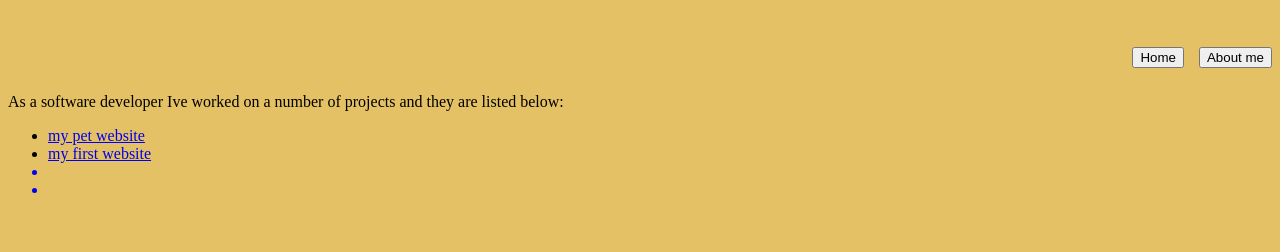
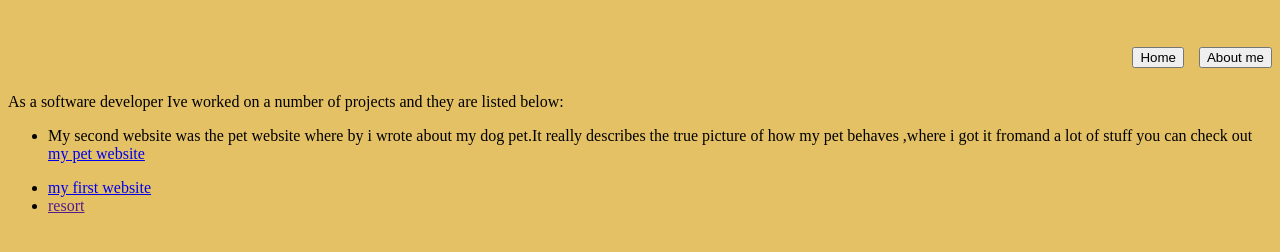
Before and after one commit to Osugo38/portfolio, a plain HTML site: page projects.html in a window 1280 px wide. Drawn offline with Linux system fonts and the light colour scheme.

Commit message:
adds links to my project page that link to live pages to them

```diff
--- a/projects.html
+++ b/projects.html
@@ -12,11 +12,12 @@
     </div>
     <p>As a software developer Ive worked on a number of projects and they are listed below:
     <ul>
-      <li><a href="https://osugo38.github.io/pet-website/" target="_blank"> my pet website</li>
+
+      <li><p>My second website was the pet website where by i wrote about my dog pet.It really describes the true picture of how my pet behaves ,where i got it fromand a lot of stuff you can check out <a href="https://osugo38.github.io/pet-website/" target="_blank"> my pet website</li>
       <li><a href="https://osugo38.github.io/first-website/" target="_blank">my first website </li>
-      <li></li>
-      <li></li>
-    </ul> </p>
+      <li><a href="" target"blank">resort</li>
+      </ul>
+    </p>
 
 
   </body>
```
